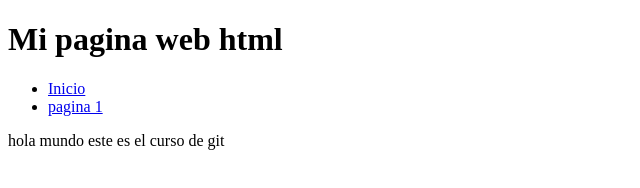
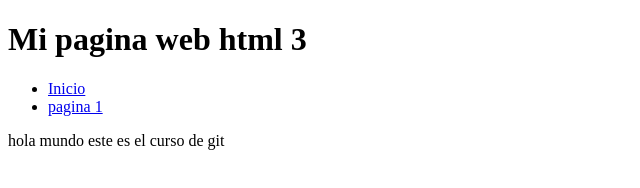
Before and after one commit to CarlosAGG73/CursoGitUdemy, a plain HTML site: page index.html in a window 1280 px wide. Shown: the full height of the page, 0-640 px from the left. Drawn offline with Linux system fonts and the light colour scheme.

Commit message:
Subida para luego subir a remoto

```diff
--- a/index.html
+++ b/index.html
@@ -5,7 +5,7 @@
     <title>Pagina web html</title>
 </head>
 <body>
-    <h1>Mi pagina web html</h1>
+    <h1>Mi pagina web html 3</h1>
     <ul>
         <li><a href="index.html">Inicio</a>  </li>
         <li><a href="pagina1.html">pagina 1</a>  </li>
```
Also changed, not shown: pagina1.html (+1 -1 lines).
